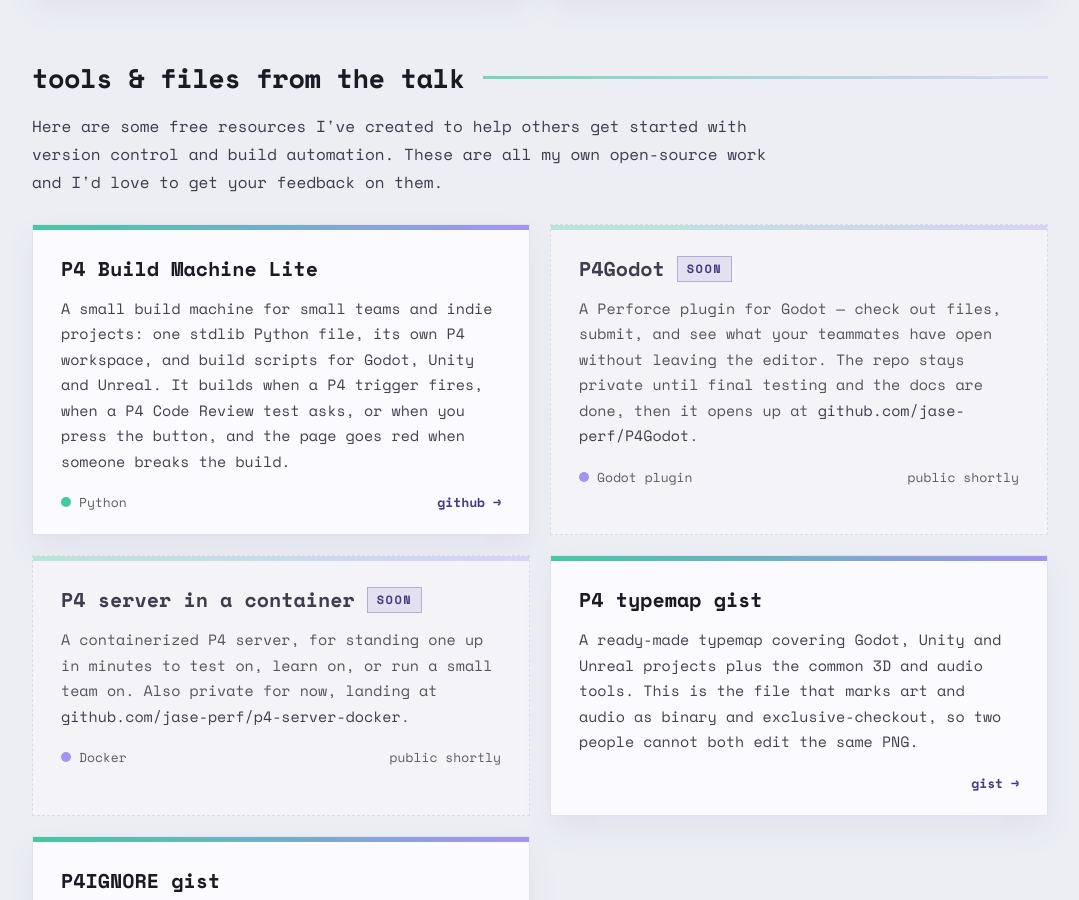
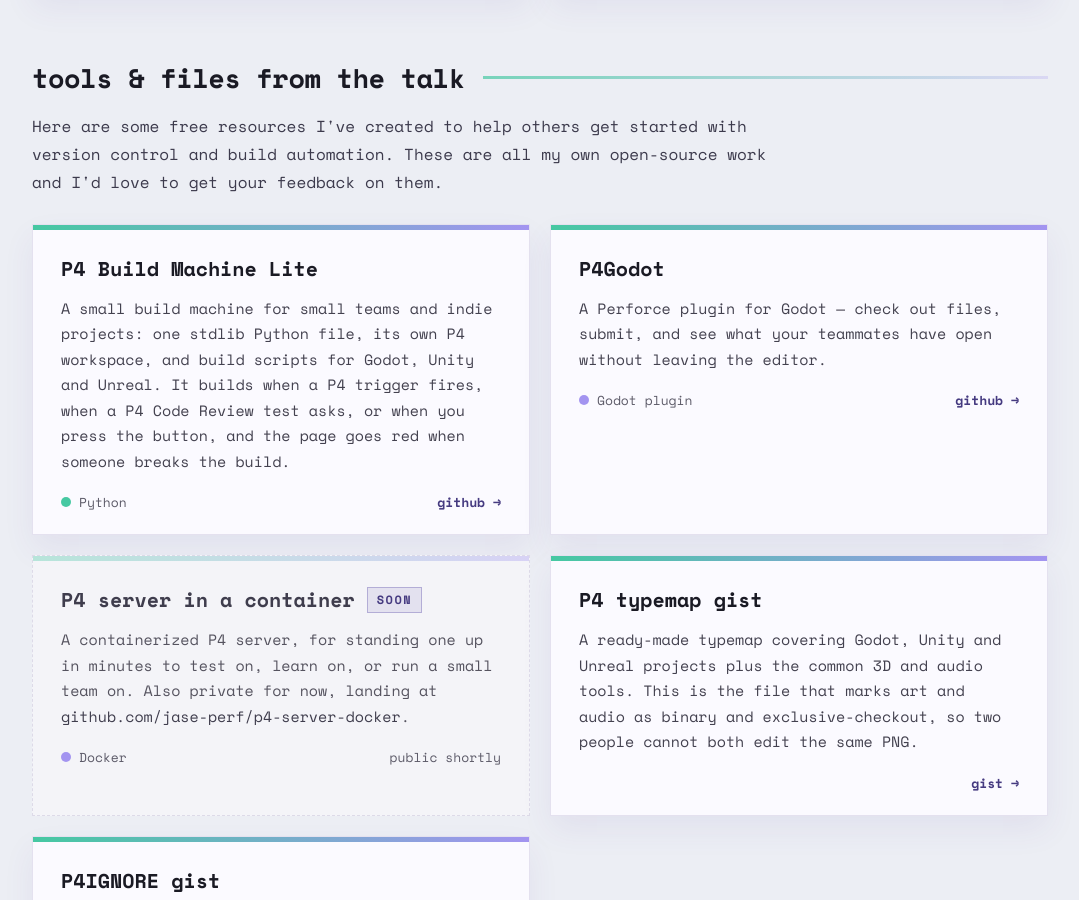
Before and after one commit to jase-perf/jase-perf.github.io, a Jekyll site: the page igda-2026/index.html, which Jekyll copies as it is, in a window 1280 px wide and 900 px high, scrolled down 2400 px. Shown: the whole window, without its empty margins (100-1179 px from the left). Built offline with Jekyll 4.4.1, drawn with Linux system fonts in a browser that asks for light colours.

Commit message:
Link P4Godot now that the repo is public
Turns the pending P4Godot card on the GGJ 2026 and IGDA 2026 pages
into a link to github.com/jase-perf/P4Godot.

Co-Authored-By: Claude Opus 5.5 <noreply@anthropic.com>

```diff
--- a/igda-2026/index.html
+++ b/igda-2026/index.html
@@ -849,28 +849,28 @@
               </div>
             </a>
 
-            <!-- P4Godot — repo is private during final testing. When it goes
-                 public, replace this block with:
-                 <a class="card" href="https://github.com/jase-perf/P4Godot"
-                    target="_blank" rel="noopener"> ... </a>
-                 and drop the pending class and the soon tag. -->
-            <div class="card pending">
+            <a
+              class="card"
+              href="https://github.com/jase-perf/P4Godot"
+              target="_blank"
+              rel="noopener"
+            >
               <div class="card-bar"></div>
               <div class="card-body">
-                <div class="card-name">P4Godot<span class="soon">soon</span></div>
+                <div class="card-name">
+                  <span class="glitch">P4Godot</span>
+                </div>
                 <div class="card-desc">
                   A Perforce plugin for Godot — check out files, submit, and see
-                  what your teammates have open without leaving the editor. The
-                  repo stays private until final testing and the docs are done,
-                  then it opens up at
-                  <span class="repo-path">github.com/jase-perf/P4Godot</span>.
+                  what your teammates have open without leaving the editor.
                 </div>
                 <div class="card-meta">
-                  <span class="dot" style="background: #a394f0"></span>Godot
-                  plugin<span class="spacer"></span><span>public shortly</span>
+                  <span class="dot" style="background: #a394f0"></span
+                  >Godot plugin<span class="spacer"></span
+                  ><span class="glitch cta">github →</span>
                 </div>
               </div>
-            </div>
+            </a>
 
             <!-- p4-server-docker — same deal: swap in a real link once public. -->
             <div class="card pending">
```
Also changed, not shown: ggj-2026/index.html (+14 -14 lines).
